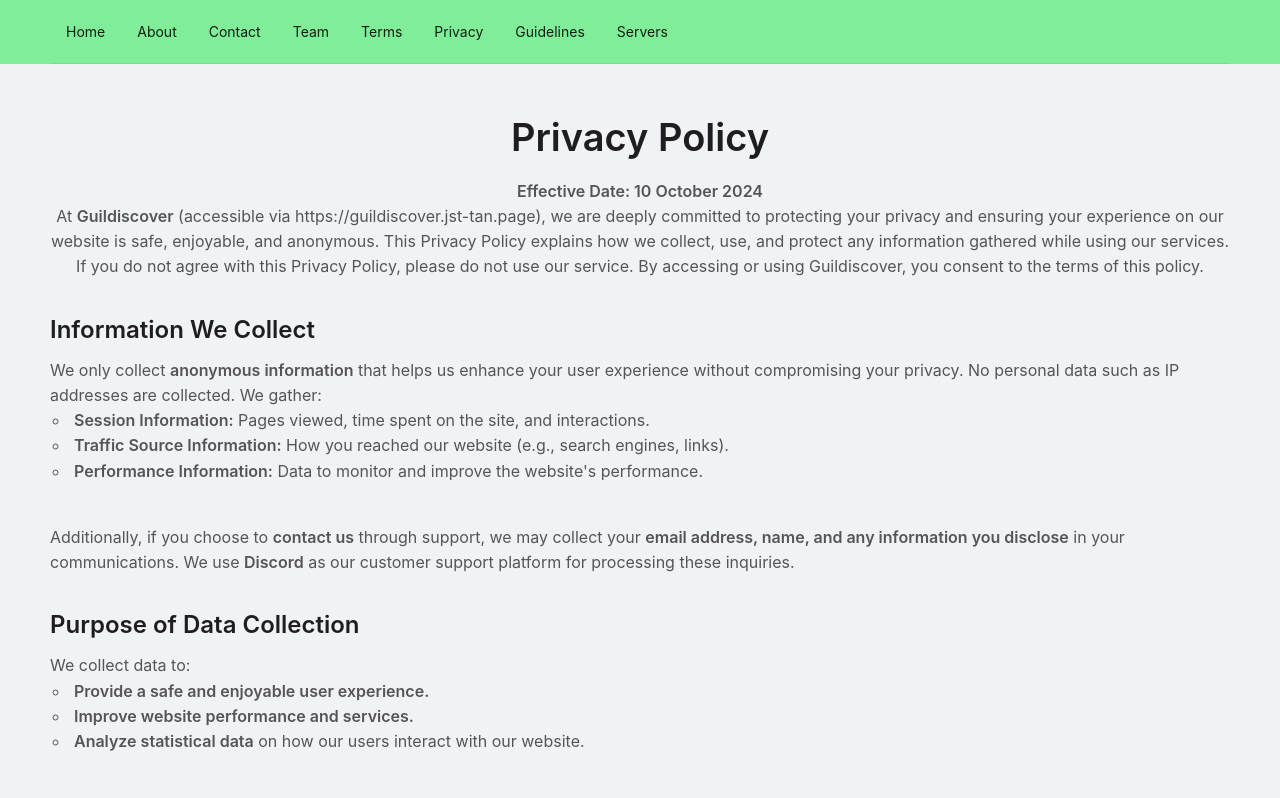
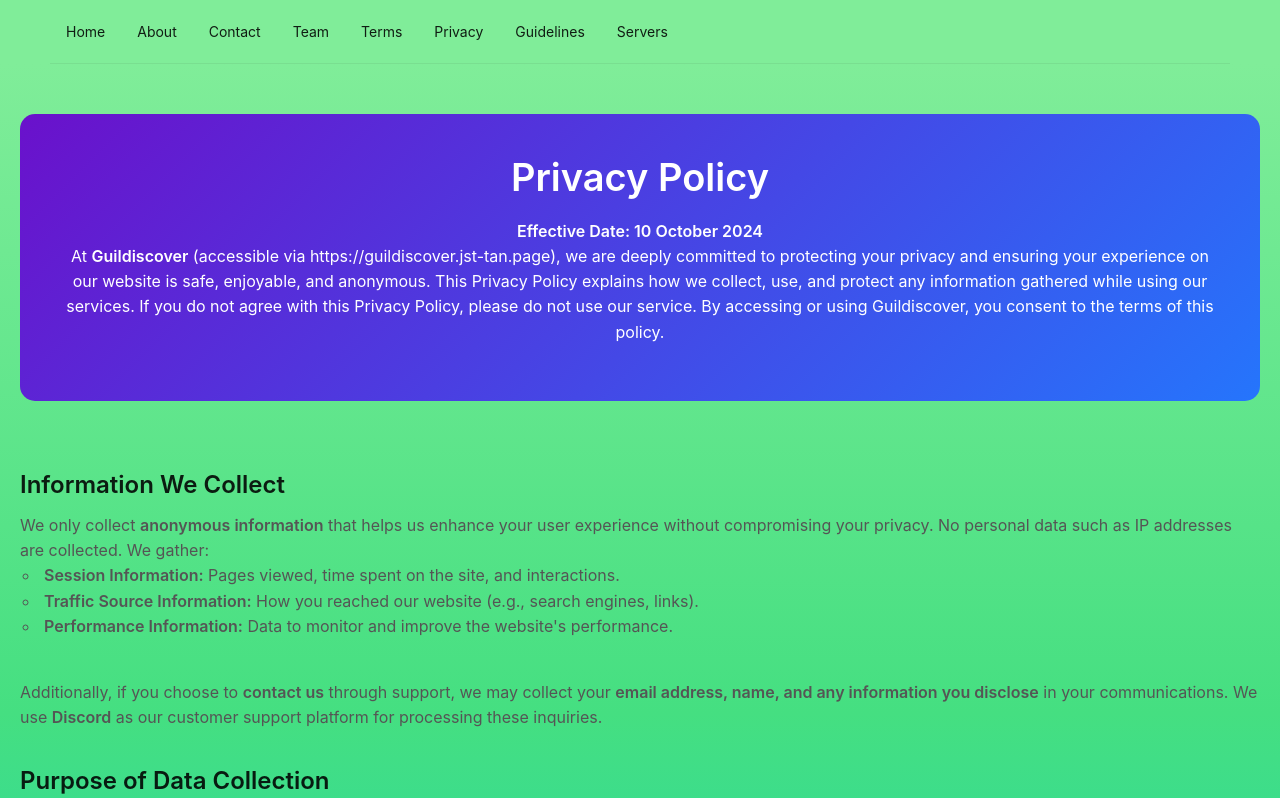
Before and after one commit to GuildDiscover/Main-Website, a React (Create React App) app: page /privacy-policy in a window 1280 px wide. Shown: the top 798 px of the page. Built offline with nearby package versions, Linux system fonts and the light colour scheme.

Commit message:
Update Privacy.js
Changed the design and align the official design of the entire MVP.

```diff
--- a/src/pages/Privacy.js
+++ b/src/pages/Privacy.js
@@ -6,15 +6,25 @@
 
 const Privacy = () => {
   return (
-    <Content style={{ padding: "50px", backgroundColor: "#f0f2f5" }}>
-      <Title level={1} style={{ textAlign: "center" }}>
+    <Content style={{ padding: "50px", background: "linear-gradient(#80ED99, #45DF81, #0AD1C8, #14919B, #0B6477, #213A57", color: "#fff", padding: "50px 20px" }}>
+      <div
+        style={{
+          textAlign: "center",
+          padding: "40px",
+          background: "linear-gradient(135deg, #6a11cb, #2575fc)",
+          borderRadius: "15px",
+          marginBottom: "50px",
+        }}
+      >
+        <Title level={1} style={{ textAlign: "center", color: "#fff" }}>
         Privacy Policy
       </Title>
-      <Paragraph style={{ textAlign: "center", color: "#555", fontSize: "16px" }}>
+      <Paragraph style={{ textAlign: "center", color: "#fff", fontSize: "16px" }}>
       <strong>Effective Date: 10 October 2024</strong>
 	    <br></br>
         At <strong>Guildiscover</strong> (accessible via https://guildiscover.jst-tan.page), we are deeply committed to protecting your privacy and ensuring your experience on our website is safe, enjoyable, and anonymous. This Privacy Policy explains how we collect, use, and protect any information gathered while using our services. If you do not agree with this Privacy Policy, please do not use our service. By accessing or using Guildiscover, you consent to the terms of this policy.
       </Paragraph>
+      </div>
       <br></br>
       <Title level={3} style={{ textAlign: "left" }}>
         Information We Collect
```
